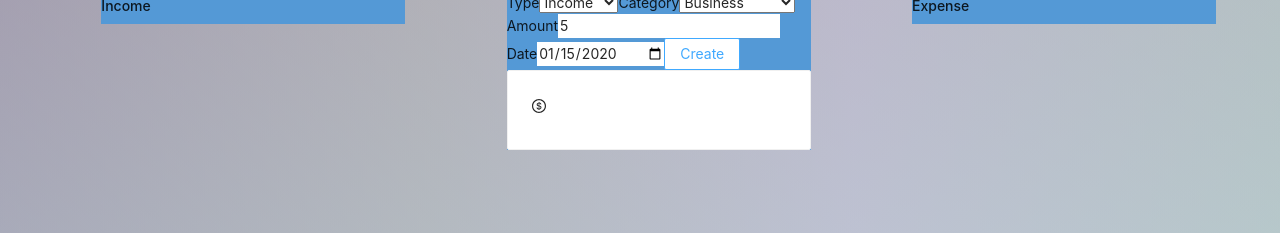
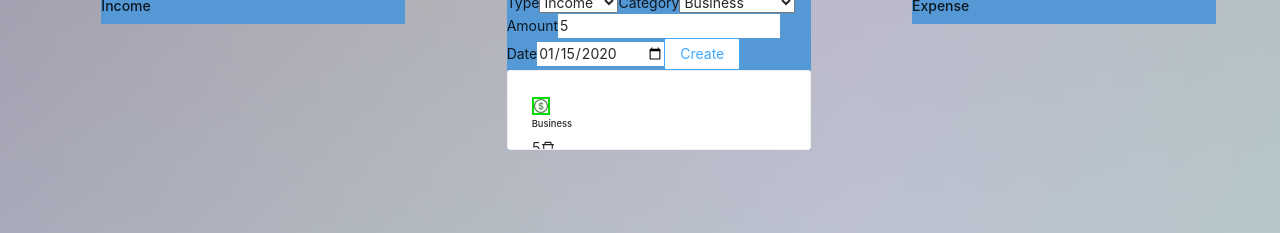
Before and after one commit to raqib-rasheed/voice-recognition-expense-tracker, a React (Create React App) app: page / in a window 1280 px wide. Both pictures are taken after typing "5", "2020-01-15" into the empty fields and a click on the button "Create". Shown: the part 371-604 px from the top of the page. Built offline with nearby package versions, Linux system fonts and the light colour scheme.

Commit message:
checkpoint -2

```diff
--- a/src/App.css
+++ b/src/App.css
@@ -42,3 +42,11 @@ select:active {
   border: 2px solid rgb(8, 218, 8);
   color: rgb(78, 129, 78);
 }
+
+.expense {
+  border: 2px solid rgb(218, 15, 8);
+  color: rgb(243, 7, 7);
+}
+.card-container {
+  overflow-y: scroll;
+}
--- a/src/components/Main/UsersArea.tsx
+++ b/src/components/Main/UsersArea.tsx
@@ -6,9 +6,9 @@ import { ExportTrackerContext } from "./../../context/Context";
 
 const initialState = {
   type: "income",
-  category: "",
+  category: "Business",
   amount: 0,
-  date: "",
+  date: "dd-mm-yyyy",
   id: "",
 };
 
--- a/src/components/Main/transactions/SingleTransaction.tsx
+++ b/src/components/Main/transactions/SingleTransaction.tsx
@@ -1,5 +1,5 @@
 import React from "react";
-import { DollarCircleOutlined } from "@ant-design/icons";
+import { DeleteOutlined, DollarCircleOutlined } from "@ant-design/icons";
 
 type TtransactionValues = {
   type: string;
@@ -15,9 +15,30 @@ interface ITransactions {
 }
 
 export default function SingleTransaction(props: ITransactions) {
+  const { expenses, incomes } = props;
+  console.log(incomes[0]?.category);
   return (
     <>
-      <DollarCircleOutlined />
+      {incomes.map((item) => {
+        return (
+          <div id={item.id}>
+            <DollarCircleOutlined className="income" />
+            <h6>{item.category}</h6>
+            <span>{item.amount}</span>
+            <DeleteOutlined id={item.id} />
+          </div>
+        );
+      })}
+      {expenses.map((item) => {
+        return (
+          <div id={item.id}>
+            <DollarCircleOutlined className="expense" />
+            <h6>{item.category}</h6>
+            <span>{item.amount}</span>
+            <DeleteOutlined id={item.id} />
+          </div>
+        );
+      })}
     </>
   );
 }
--- a/src/components/Main/transactions/TransactionsContainer.tsx
+++ b/src/components/Main/transactions/TransactionsContainer.tsx
@@ -17,7 +17,10 @@ const TransactionsContainer = (props: ITransaction) => {
   return (
     <>
       {expenses.length || incomes.length > 0 ? (
-        <Card style={{ width: "100%", height: "5rem" }}>
+        <Card
+          className="card-container"
+          style={{ width: "100%", height: "5rem" }}
+        >
           <SingleTransaction incomes={incomes} expenses={expenses} />
         </Card>
       ) : (
--- a/src/components/Main/transactions/addTransaction.ts
+++ b/src/components/Main/transactions/addTransaction.ts
@@ -21,6 +21,10 @@ export function addTransaction(
     let updatedIncomes = transactions?.incomes?.slice();
     updatedIncomes.push(newT);
     setterFn({ ...transactions, incomes: updatedIncomes });
+  } else {
+    let updatedExpenses = transactions?.expenses?.slice();
+    updatedExpenses.push(newT);
+    setterFn({ ...transactions, expenses: updatedExpenses });
   }
   analyseNetValue(transactions);
 }
```
Also changed, not shown: src/context/Context.tsx (+1 -9 lines).
